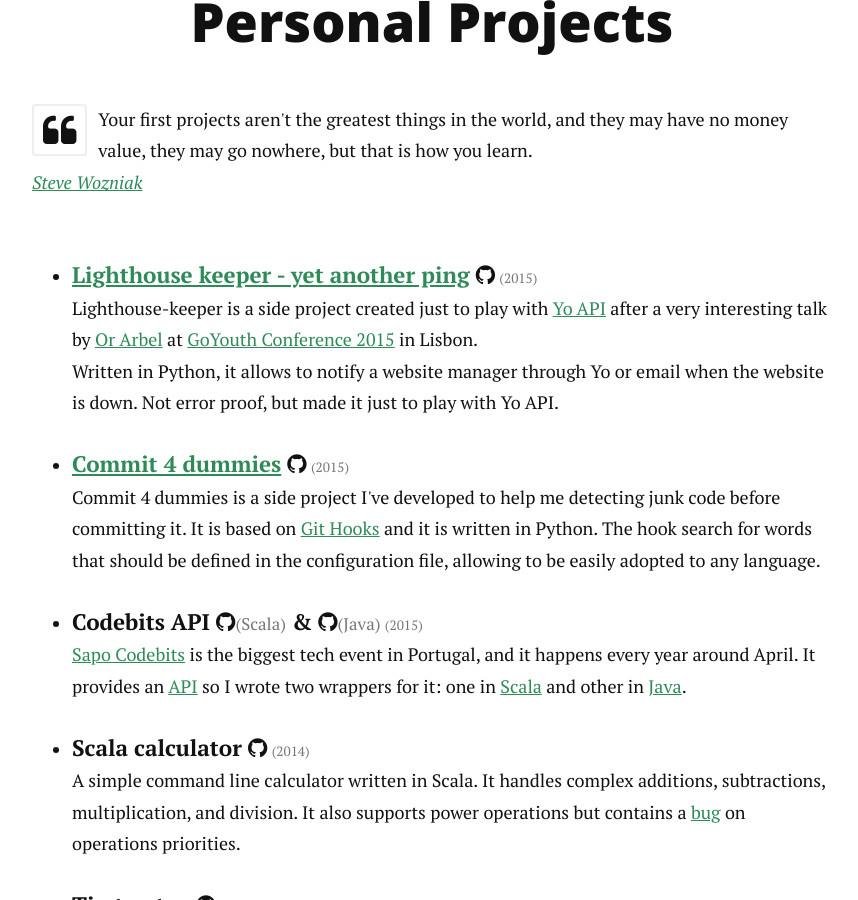
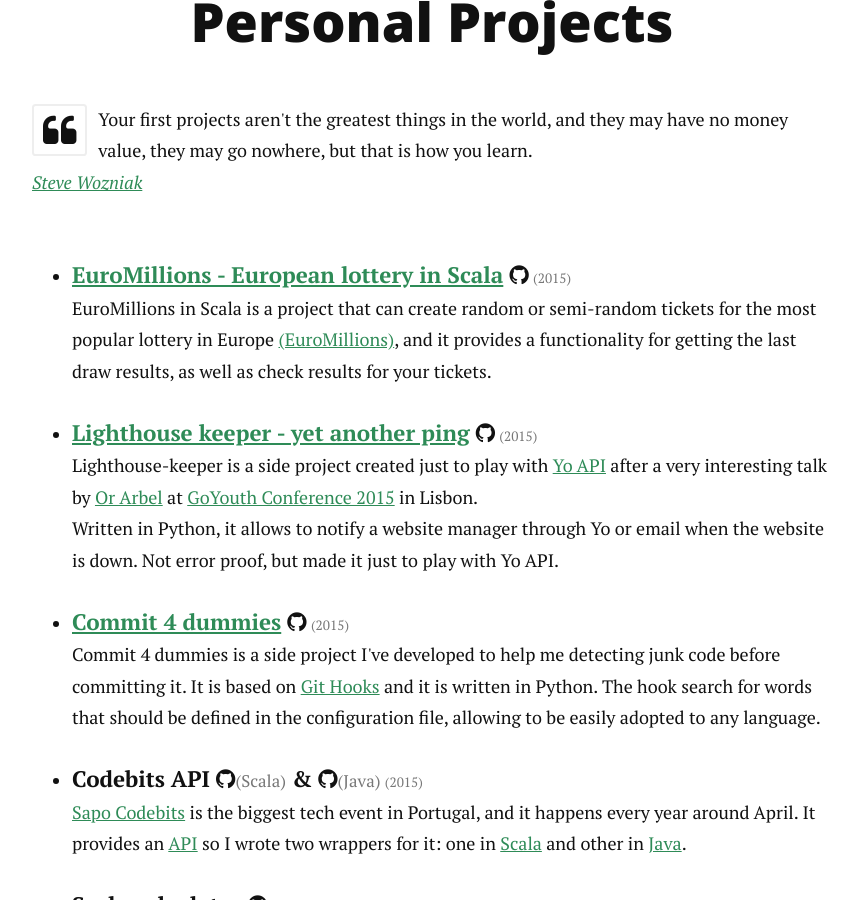
Before and after one commit to pedrorijo91/pedrorijo91.github.io, a Jekyll site: the page built from projects.html, in a window 1280 px wide and 900 px high, scrolled down 309 px. Shown: the whole window, without its empty margins (208-1066 px from the left). Built offline with Jekyll 4.4.1, drawn with Linux system fonts in a browser that asks for light colours; nearby versions of some CDN libraries; Markdown is read by kramdown in place of the engine named in the settings; comment, search, counter and statistics services are not loaded.

Commit message:
Add euromillions to project page

```diff
--- a/projects.html
+++ b/projects.html
@@ -10,6 +10,12 @@
 	<br><br><br>
 
 	<ul>
+		<li>
+			<div><span class="title"><a href="http://pedrorijo91.github.io/blog/euromillions/">EuroMillions - European lottery in Scala</a> <a href="https://github.com/pedrorijo91/euromillions-generator"><i class="fa fa-github"></i></a></span> <small class="execution-date">(2015)</small></div>
+			<div class="description">EuroMillions in Scala is a project that can create random or semi-random tickets for the most popular lottery in Europe <a href="http://www.euro-millions.com/">(EuroMillions)</a>, and it provides a functionality for getting the last draw results, as well as check results for your tickets.</div>
+			<br>
+		</li>
+
 		<li>
 			<div><span class="title"><a href="http://pedrorijo91.github.io/blog/lighthouse-keeper">Lighthouse keeper - yet another ping</a> <a href="https://github.com/pedrorijo91/lighthouse-keeper"><i class="fa fa-github"></i></a></span> <small class="execution-date">(2015)</small></div>
 			<div class="description">Lighthouse-keeper is a side project created just to play with <a href="http://docs.justyo.co/docs">Yo API</a> after a very interesting talk by <a href="https://twitter.com/orarbel">Or Arbel</a> at <a href="http://www.goyouthconf.com/">GoYouth Conference 2015</a> in Lisbon.<br/>
```
